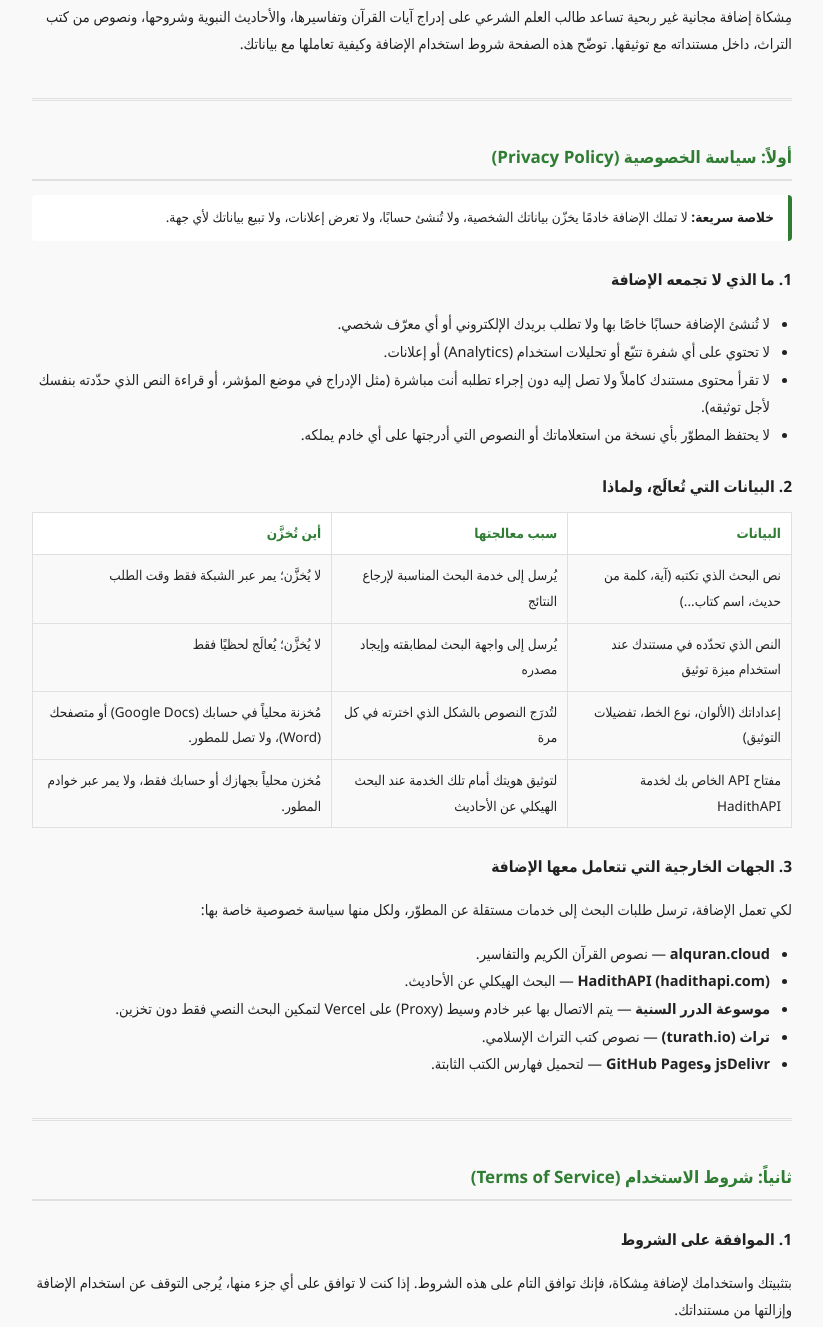
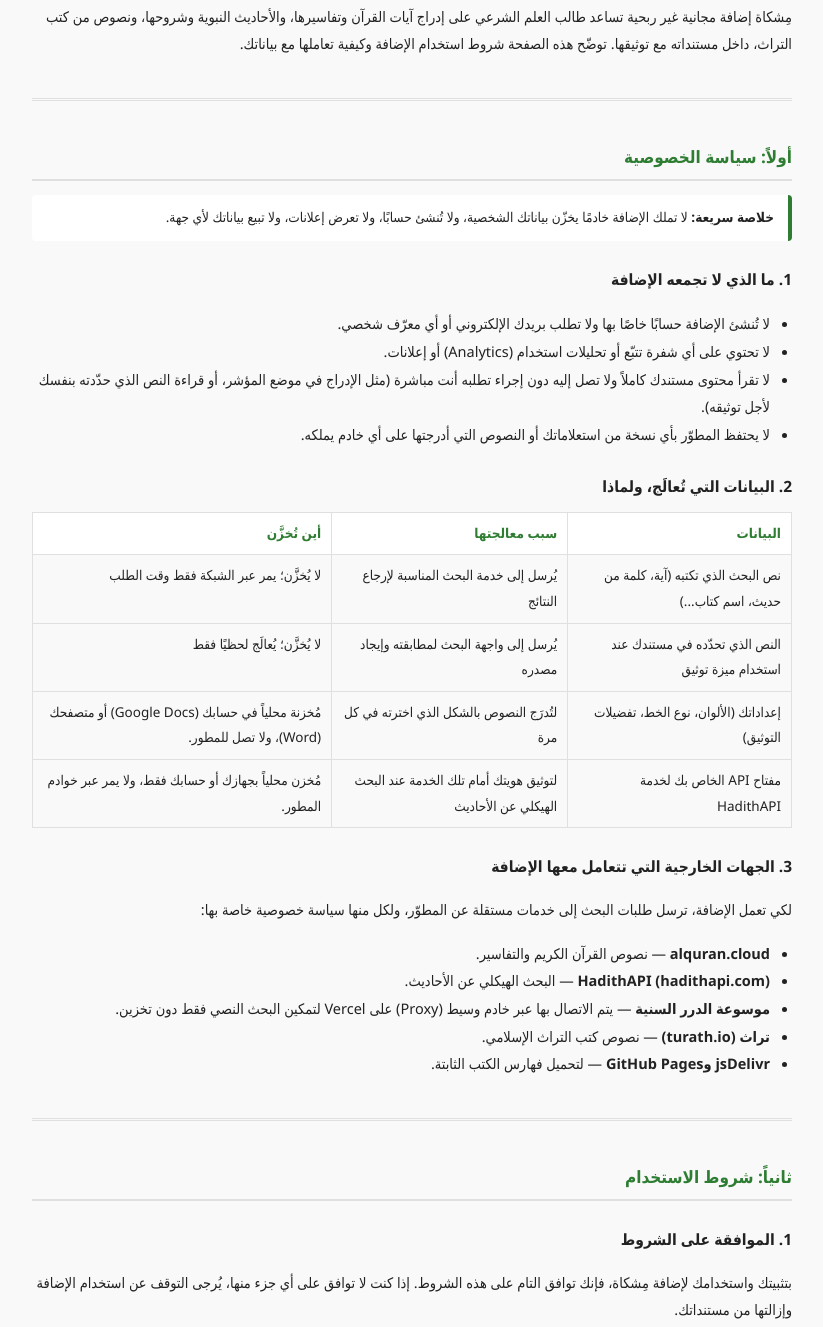
Before and after one commit to ahmed-ye1/Meshkah-Privacy-Policy-Terms-of-Service, a plain HTML site: page index.html in a window 1280 px wide. Shown: the part 154-1481 px from the top of the page, without its empty margins (228-1051 px from the left). Drawn offline with Linux system fonts and the light colour scheme.

Commit message:
Update privacy policy and terms of service in HTML

```diff
--- a/index.html
+++ b/index.html
@@ -3,7 +3,8 @@
 <head>
   <meta charset="UTF-8">
   <meta name="viewport" content="width=device-width, initial-scale=1, viewport-fit=cover">
-<title>سياسة الخصوصية وشروط الاستخدام — مِشكاة</title>
+  <title>مِشكاة - سياسة الخصوصية وشروط الاستخدام</title>
+  <link rel="icon" type="image/x-icon" href="https://res.cloudinary.com/dhuob4fz4/image/upload/v1789950614/meshkah_logo_kwavmr.png">
   <style>
     :root {
       --bg: #f9f9f9; --text: #222; --muted: #666; --accent: #2e7d32;
@@ -78,7 +79,7 @@
       <hr class="section-divider">
 
       <!-- ==================== القسم الأول: سياسة الخصوصية ==================== -->
-  <h2 id="privacy">أولاً: سياسة الخصوصية (Privacy Policy)</h2>
+      <h2 id="privacy">أولاً: سياسة الخصوصية</h2>
 
       <div class="note">
         <strong>خلاصة سريعة:</strong> لا تملك الإضافة خادمًا يخزّن بياناتك الشخصية، ولا تُنشئ حسابًا، ولا تعرض إعلانات، ولا تبيع بياناتك لأي جهة.
@@ -130,7 +131,7 @@
       <hr class="section-divider">
 
       <!-- ==================== القسم الثاني: شروط الاستخدام ==================== -->
-  <h2 id="terms">ثانياً: شروط الاستخدام (Terms of Service)</h2>
+      <h2 id="terms">ثانياً: شروط الاستخدام</h2>
 
       <h3>1. الموافقة على الشروط</h3>
       <p>بتثبيتك واستخدامك لإضافة مِشكاة، فإنك توافق التام على هذه الشروط. إذا كنت لا توافق على أي جزء منها، يُرجى التوقف عن استخدام الإضافة وإزالتها من مستنداتك.</p>
```
Lines whose indentation alone changed are shown as unchanged.
